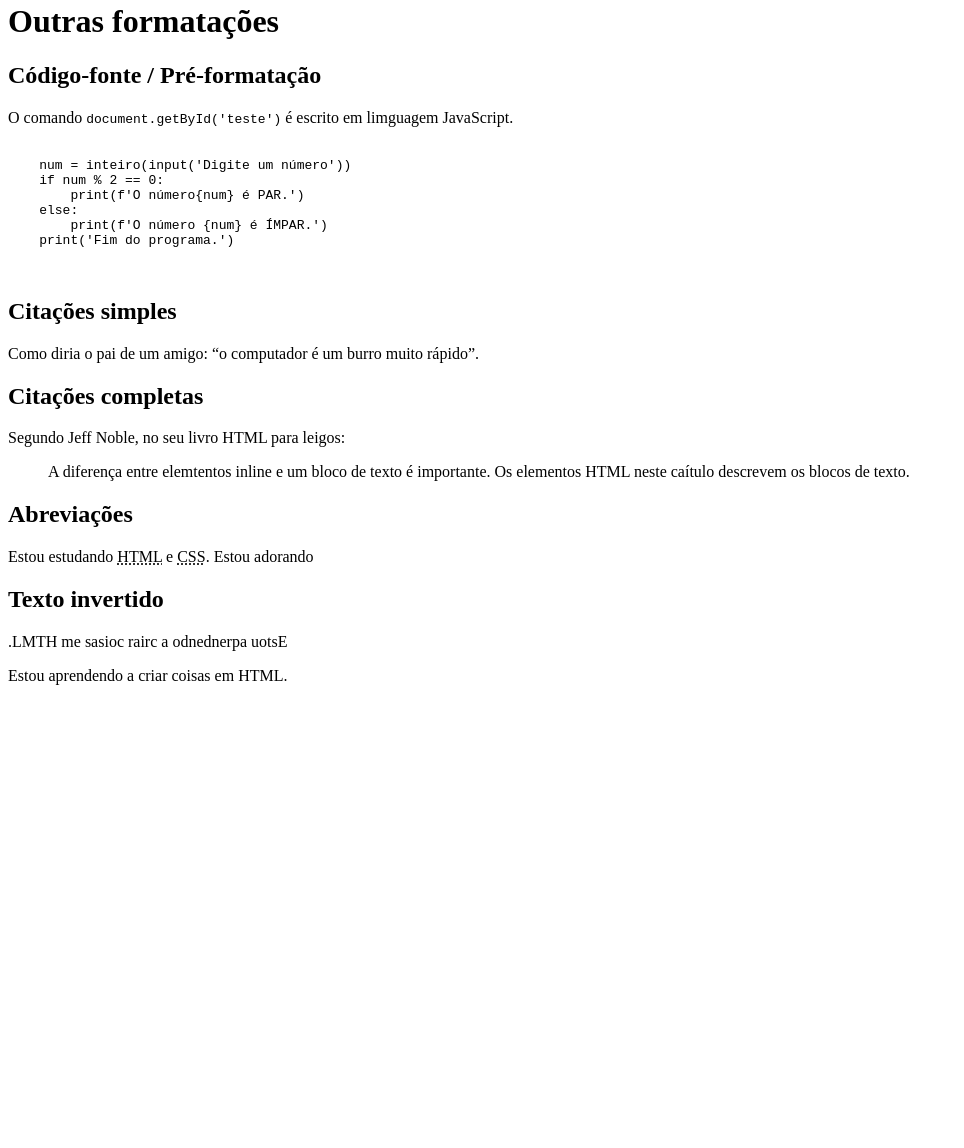
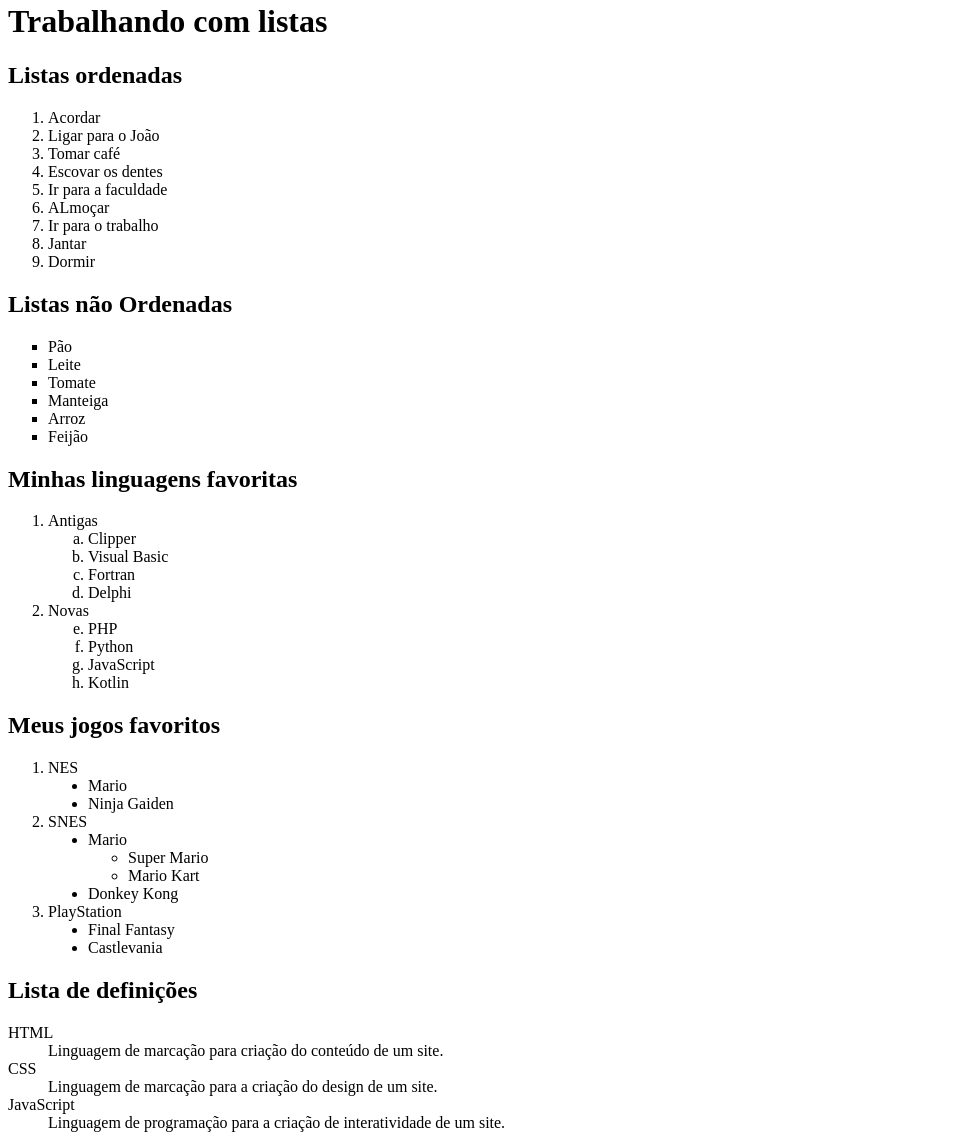
Before and after one commit to RodrigoWalter/Cruso-de-HTML5-e-CSS3, a plain HTML site: page Exercícios/ex009/index.html in a window 1280 px wide. Shown: the part 18-1166 px from the top of the page, without its empty margins (0-964 px from the left). Before the commit the page ends 800 px from the top, so only its background shows below. Drawn offline with Linux system fonts and the light colour scheme.

Commit message:
commit ex009 e010

```diff
--- a/Exercícios/ex009/index.html
+++ b/Exercícios/ex009/index.html
@@ -4,33 +4,78 @@
     <meta charset="UTF-8">
     <meta http-equiv="X-UA-Compatible" content="IE=edge">
     <meta name="viewport" content="width=device-width, initial-scale=1.0">
-    <title>Outras formatações</title>
+    <title>Listas</title>
 </head>
 <body>
-    <h1>Outras formatações</h1>
-    <h2>Código-fonte / Pré-formatação</h2>
-    <p>O comando <code>document.getById('teste')</code> é escrito em limguagem JavaScript.</p>
-    <pre>
-        <code>
-    num = inteiro(input('Digite um número'))
-    if num % 2 == 0:
-        print(f'O número{num} é PAR.')
-    else:
-        print(f'O número {num} é ÍMPAR.')
-    print('Fim do programa.')
-        </code>
-    </pre>
-    <h2>Citações simples</h2>
-    <p>Como diria o pai de um amigo: <q>o computador é um burro muito rápido</q>.</p>
-    <h2>Citações completas</h2>
-    <p>Segundo Jeff Noble, no seu livro HTML para leigos:</p>
-    <blockquote cite="https://books.google.com.br/books?id=E8ZtDwAAQBAJ&newbks=0&hl=pt-BR&source=newbks_fb&redir_esc=y">
-        A diferença entre elemtentos inline e um bloco de texto é importante. Os elementos HTML neste caítulo descrevem os blocos de texto.
-    </blockquote>
-    <h2>Abreviações</h2>
-    <p>Estou estudando <abbr title="HyperText Markup Language">HTML</abbr> e <abbr title="Cascating Style Sheets">CSS</abbr>. Estou adorando</p>
-    <h2>Texto invertido</h2>
-    <p><bdo dir="rtl">Estou aprendendo a criar coisas em HTML.</bdo></p>
-    <p><bdo dir="ltr">Estou aprendendo a criar coisas em HTML.</bdo></p>
+    <h1>Trabalhando com listas</h1>
+    <h2>Listas ordenadas</h2>
+    <ol type="1"><!-- possíveis types: 1; A; a; I; i -->
+        <li>Acordar</li><!-- a tag li não precisa ser fechada-->
+        <li>Ligar para o João</li>
+        <li>Tomar café</li>
+        <li>Escovar os dentes</li>
+        <li>Ir para a faculdade</li>
+        <li>ALmoçar</li>
+        <li>Ir para o trabalho</li>
+        <li>Jantar</li>
+        <li>Dormir</li>
+    </ol>
+    <h2>Listas não Ordenadas</h2>
+    <ul type="square"><!-- possíveis types: disc; circle; square -->
+        <li>Pão</li>
+        <li>Leite</li>
+        <li>Tomate</li>
+        <li>Manteiga</li>
+        <li>Arroz</li>
+        <li>Feijão</li>
+    </ul>
+    <h2>Minhas linguagens favoritas</h2>
+    <ol>
+        <li>Antigas</li>
+        <ol type="a">
+            <li>Clipper</li>
+            <li>Visual Basic</li>
+            <li>Fortran</li>
+            <li>Delphi</li>
+        </ol>
+        <li>Novas</li>
+        <ol type="a" start="5">
+            <li>PHP</li>
+            <li>Python</li>
+            <li>JavaScript</li>
+            <li>Kotlin</li>
+        </ol>
+    </ol>
+    <h2>Meus jogos favoritos</h2>
+    <ol>
+        <li>NES</li>
+        <ul type="disc">
+            <li>Mario</li>
+            <li>Ninja Gaiden</li>
+        </ul>
+        <li>SNES</li>
+        <ul type="disc">
+            <li>Mario</li>
+            <ul type="circle">
+                <li>Super Mario</li>
+                <li>Mario Kart</li>
+            </ul>
+            <li>Donkey Kong</li>
+        </ul>
+        <li>PlayStation</li>
+        <ul type="disc">
+            <li>Final Fantasy</li>
+            <li>Castlevania</li>
+        </ul>
+    </ol>
+    <h2>Lista de definições</h2>
+    <dl>
+        <dt>HTML</dt>
+        <dd>Linguagem de marcação para criação do conteúdo de um site.</dd>
+        <dt>CSS</dt>
+        <dd>Linguagem de marcação para a criação do design de um site.</dd>
+        <dt>JavaScript</dt>
+        <dd>Linguagem de programação para a criação de interatividade de um site.</dd>
+    </dl>
 </body>
 </html>
```
Also changed, not shown: Exercícios/ex008b/index.html (added, +36 -0 lines), Exercícios/ex010/index.html (added, +17 -0 lines), Exercícios/ex010/noticias/pag003.html (added, +13 -0 lines), Exercícios/ex010/pag002.html (added, +14 -0 lines).
